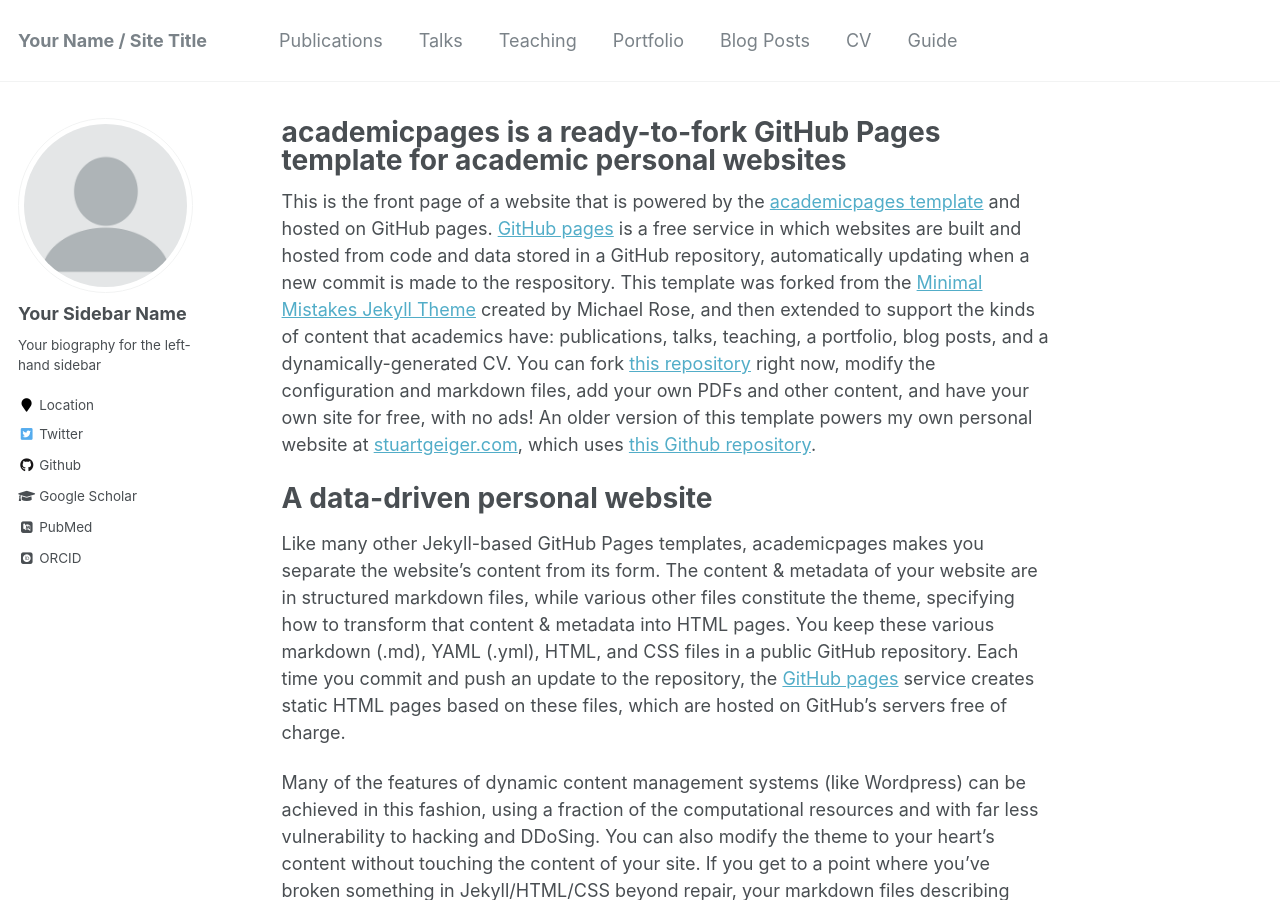
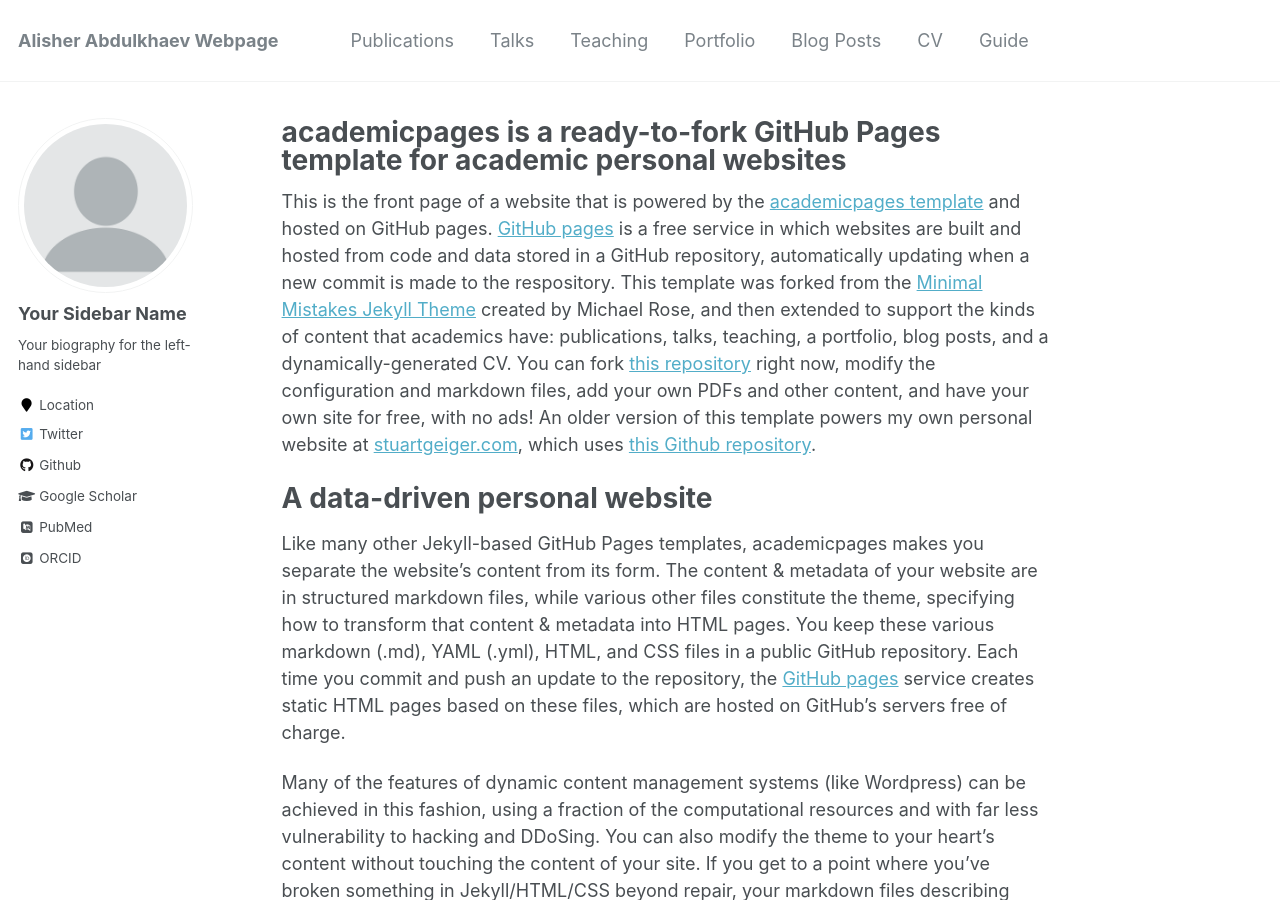
Before and after one commit to vivek37373/alisher-ai.github.io, a Jekyll site: the page built from _pages/about.md, in a window 1280 px wide and 900 px high. Built offline with Jekyll 4.4.1, drawn with Linux system fonts in a browser that asks for light colours; some web fonts are replaced; some of the changed text lies outside the part shown.

Commit message:
Update _config.yml

```diff
--- a/_config.yml
+++ b/_config.yml
@@ -7,13 +7,13 @@
 
 # Site Settings
 locale                   : "en-US"
-title                    : "Your Name / Site Title"
+title                    : "Alisher Abdulkhaev Webpage"
 title_separator          : "-"
-name                     : &name "Your Name"
+name                     : &name "Alisher Abdulkhaev"
 description              : &description "personal description"
-url                      : https://academicpages.github.io # the base hostname & protocol for your site e.g. "https://mmistakes.github.io"
+url                      : https://alisher-ai.github.io # the base hostname & protocol for your site e.g. "https://mmistakes.github.io"
 baseurl                  : "" # the subpath of your site, e.g. "/blog"
-repository               : "academicpages/academicpages.github.io"
+repository               : "alisher-ai/alisher-ai.github.io"
 teaser                   :  # filename of teaser fallback teaser image placed in /images/, .e.g. "500x300.png"
 breadcrumbs              : false # true, false (default)
 words_per_minute         : 160
```
